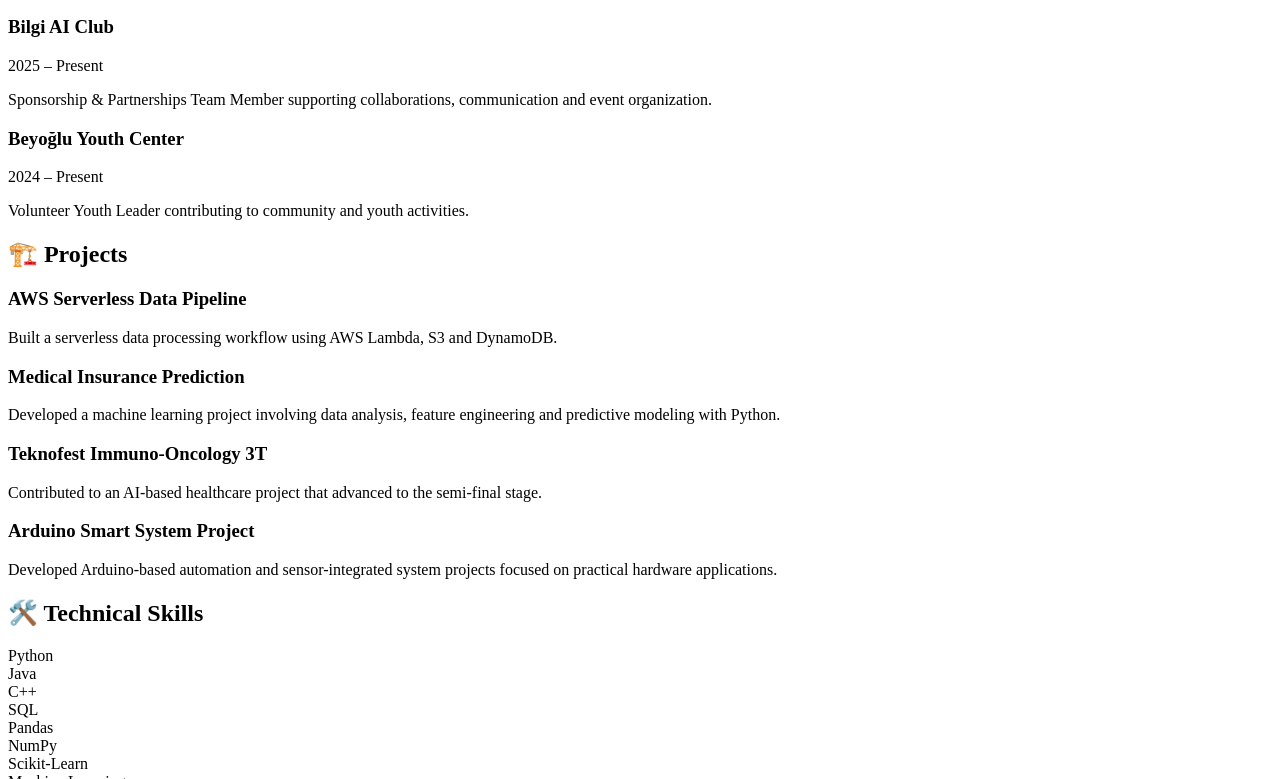
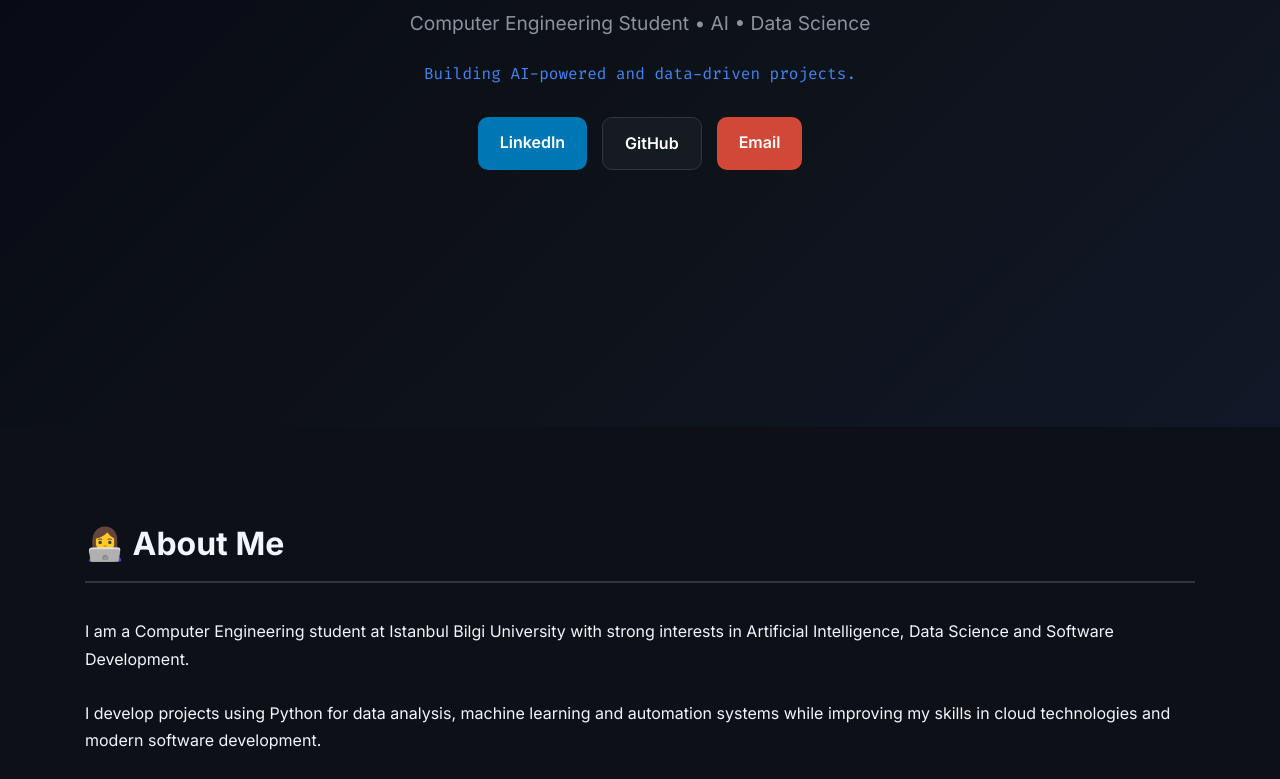
Before and after one commit to rabiaeken/rabiaeken.github.io, a plain HTML site: page index.html in a window 1280 px wide. Shown: the part 373-1152 px from the top of the page. Drawn offline with Linux system fonts and the light colour scheme.

Commit message:
Update index.html

```diff
--- a/index.html
+++ b/index.html
@@ -1,4 +1,223 @@
-<!-- ABOUT -->
+<!DOCTYPE html>
+<html lang="en">
+<head>
+    <meta charset="UTF-8">
+    <meta name="viewport" content="width=device-width, initial-scale=1.0">
+    <title>Rabia Ceyda Eken | Portfolio</title>
+
+    <link href="https://fonts.googleapis.com/css2?family=Inter:wght@300;400;500;600;700&family=Fira+Code:wght@400;500;600&display=swap" rel="stylesheet">
+
+    <style>
+
+        :root {
+            --bg-color: #0d1117;
+            --card-bg: #161b22;
+            --border-color: #30363d;
+            --primary: #4285f4;
+            --text-primary: #f0f6fc;
+            --text-secondary: #8b949e;
+            --gradient: linear-gradient(135deg, #050816 0%, #0d1117 50%, #111827 100%);
+        }
+
+        * {
+            margin: 0;
+            padding: 0;
+            box-sizing: border-box;
+        }
+
+        body {
+            font-family: 'Inter', sans-serif;
+            background: var(--bg-color);
+            color: var(--text-primary);
+            line-height: 1.7;
+        }
+
+        header {
+            min-height: 100vh;
+            background: var(--gradient);
+            display: flex;
+            align-items: center;
+            justify-content: center;
+            text-align: center;
+            padding: 40px 20px;
+        }
+
+        .hero {
+            max-width: 850px;
+        }
+
+        .hero h1 {
+            font-size: 4rem;
+            margin-bottom: 15px;
+        }
+
+        .subtitle {
+            color: var(--text-secondary);
+            font-size: 1.2rem;
+            margin-bottom: 20px;
+        }
+
+        .typewriter {
+            font-family: 'Fira Code', monospace;
+            color: var(--primary);
+            margin-bottom: 30px;
+        }
+
+        .socials {
+            display: flex;
+            justify-content: center;
+            gap: 15px;
+            flex-wrap: wrap;
+        }
+
+        .socials a {
+            padding: 12px 22px;
+            border-radius: 10px;
+            color: white;
+            text-decoration: none;
+            font-weight: 600;
+        }
+
+        .linkedin {
+            background: #0077b5;
+        }
+
+        .github {
+            background: #161b22;
+            border: 1px solid #30363d;
+        }
+
+        .mail {
+            background: #d14836;
+        }
+
+        .container {
+            max-width: 1150px;
+            margin: auto;
+            padding: 90px 20px;
+        }
+
+        section {
+            margin-bottom: 100px;
+        }
+
+        h2 {
+            font-size: 2rem;
+            margin-bottom: 35px;
+            border-bottom: 2px solid var(--border-color);
+            padding-bottom: 10px;
+        }
+
+        .grid {
+            display: grid;
+            grid-template-columns: repeat(auto-fit,minmax(300px,1fr));
+            gap: 25px;
+        }
+
+        .card {
+            background: var(--card-bg);
+            border: 1px solid var(--border-color);
+            border-radius: 18px;
+            padding: 25px;
+        }
+
+        .card h3 {
+            color: var(--primary);
+            margin-bottom: 10px;
+        }
+
+        .date {
+            color: var(--text-secondary);
+            font-size: 0.9rem;
+            margin-bottom: 15px;
+            display: block;
+        }
+
+        .skills {
+            display: flex;
+            flex-wrap: wrap;
+            gap: 12px;
+        }
+
+        .skill {
+            background: #21262d;
+            border: 1px solid var(--border-color);
+            padding: 10px 16px;
+            border-radius: 999px;
+        }
+
+        .github-stats {
+            display: flex;
+            flex-wrap: wrap;
+            gap: 20px;
+            justify-content: center;
+        }
+
+        .github-stats img,
+        .activity {
+            width: 100%;
+            max-width: 500px;
+            border-radius: 12px;
+            border: 1px solid var(--border-color);
+        }
+
+        .activity {
+            margin-top: 20px;
+            max-width: 100%;
+        }
+
+        footer {
+            text-align: center;
+            padding: 30px;
+            border-top: 1px solid var(--border-color);
+            color: var(--text-secondary);
+        }
+
+    </style>
+</head>
+
+<body>
+
+<header>
+
+    <div class="hero">
+
+        <h1>Rabia Ceyda Eken</h1>
+
+        <div class="subtitle">
+            Computer Engineering Student • AI • Data Science
+        </div>
+
+        <div class="typewriter">
+            Building AI-powered and data-driven projects.
+        </div>
+
+        <div class="socials">
+
+            <a class="linkedin"
+               href="https://linkedin.com/in/rabia-eken-7a0a182a0"
+               target="_blank">
+               LinkedIn
+            </a>
+
+            <a class="github"
+               href="https://github.com/rabiaeken"
+               target="_blank">
+               GitHub
+            </a>
+
+            <a class="mail"
+               href="mailto:rabiaeken987@gmail.com">
+               Email
+            </a>
+
+        </div>
+
+    </div>
+
+</header>
+
+<div class="container">
 
     <section>
 
@@ -6,15 +225,14 @@
 
         <p>
             I am a Computer Engineering student at Istanbul Bilgi University with
-        strong interests in Artificial Intelligence, Data Science and Software
-        Development.
+            strong interests in Artificial Intelligence, Data Science and Software Development.
         </p>
 
         <br>
 
         <p>
-        I develop projects using Python for data analysis, machine learning and
-        automation systems while also improving my skills in cloud technologies
+            I develop projects using Python for data analysis, machine learning
+            and automation systems while improving my skills in cloud technologies
             and modern software development.
         </p>
 
@@ -26,8 +244,6 @@
         </p>
 
     </section>
-
-<!-- EXPERIENCE -->
 
     <section>
 
@@ -45,7 +261,7 @@
 
                 <p>
                     Incoming Software Engineering Intern gaining experience in
-                real-world software development processes.
+                    real-world software development.
                 </p>
 
             </div>
@@ -59,8 +275,8 @@
                 </span>
 
                 <p>
-                Sponsorship & Partnerships Team Member supporting collaborations,
-                communication and event organization.
+                    Sponsorship & Partnerships Team Member supporting collaborations
+                    and event organization.
                 </p>
 
             </div>
@@ -74,8 +290,7 @@
                 </span>
 
                 <p>
-                Volunteer Youth Leader contributing to community and youth
-                activities.
+                    Volunteer Youth Leader contributing to community activities.
                 </p>
 
             </div>
@@ -83,8 +298,6 @@
         </div>
 
     </section>
-
-<!-- PROJECTS -->
 
     <section>
 
@@ -108,8 +321,8 @@
                 <h3>Medical Insurance Prediction</h3>
 
                 <p>
-                Developed a machine learning project involving data analysis,
-                feature engineering and predictive modeling with Python.
+                    Developed a machine learning project involving data analysis
+                    and predictive modeling with Python.
                 </p>
 
             </div>
@@ -119,8 +332,8 @@
                 <h3>Teknofest Immuno-Oncology 3T</h3>
 
                 <p>
-                Contributed to an AI-based healthcare project that advanced to
-                the semi-final stage.
+                    Contributed to an AI-based healthcare project that advanced
+                    to the semi-final stage.
                 </p>
 
             </div>
@@ -130,8 +343,7 @@
                 <h3>Arduino Smart System Project</h3>
 
                 <p>
-                Developed Arduino-based automation and sensor-integrated system
-                projects focused on practical hardware applications.
+                    Developed Arduino-based automation and sensor-integrated systems.
                 </p>
 
             </div>
@@ -139,8 +351,6 @@
         </div>
 
     </section>
-
-<!-- SKILLS -->
 
     <section>
 
@@ -154,14 +364,21 @@
             <div class="skill">SQL</div>
             <div class="skill">Pandas</div>
             <div class="skill">NumPy</div>
-        <div class="skill">Scikit-Learn</div>
             <div class="skill">Machine Learning</div>
             <div class="skill">Data Science</div>
             <div class="skill">AWS</div>
             <div class="skill">Arduino</div>
-        <div class="skill">Embedded Systems</div>
             <div class="skill">Linux</div>
 
         </div>
 
     </section>
+
+</div>
+
+<footer>
+    © 2026 Rabia Ceyda Eken • Portfolio Website
+</footer>
+
+</body>
+</html>
```
Lines whose indentation alone changed are shown as unchanged.
